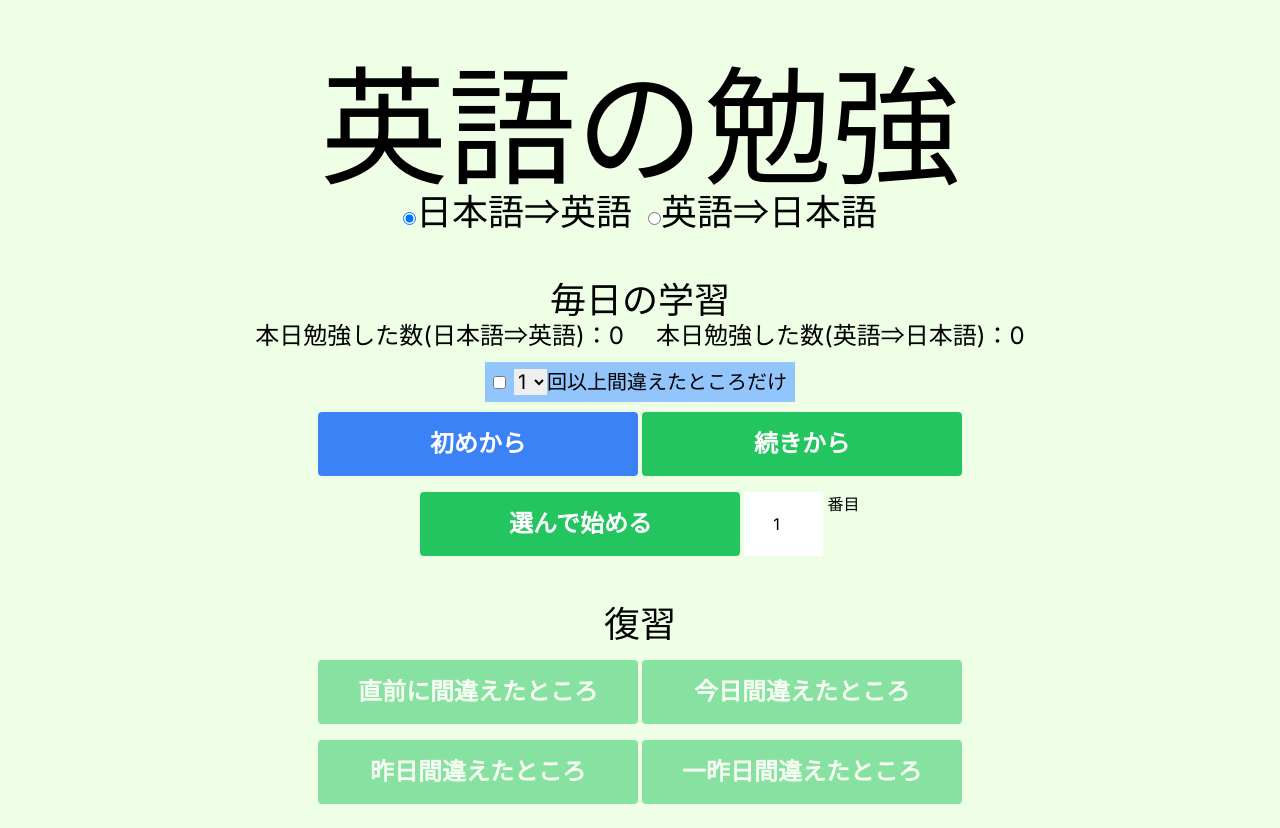
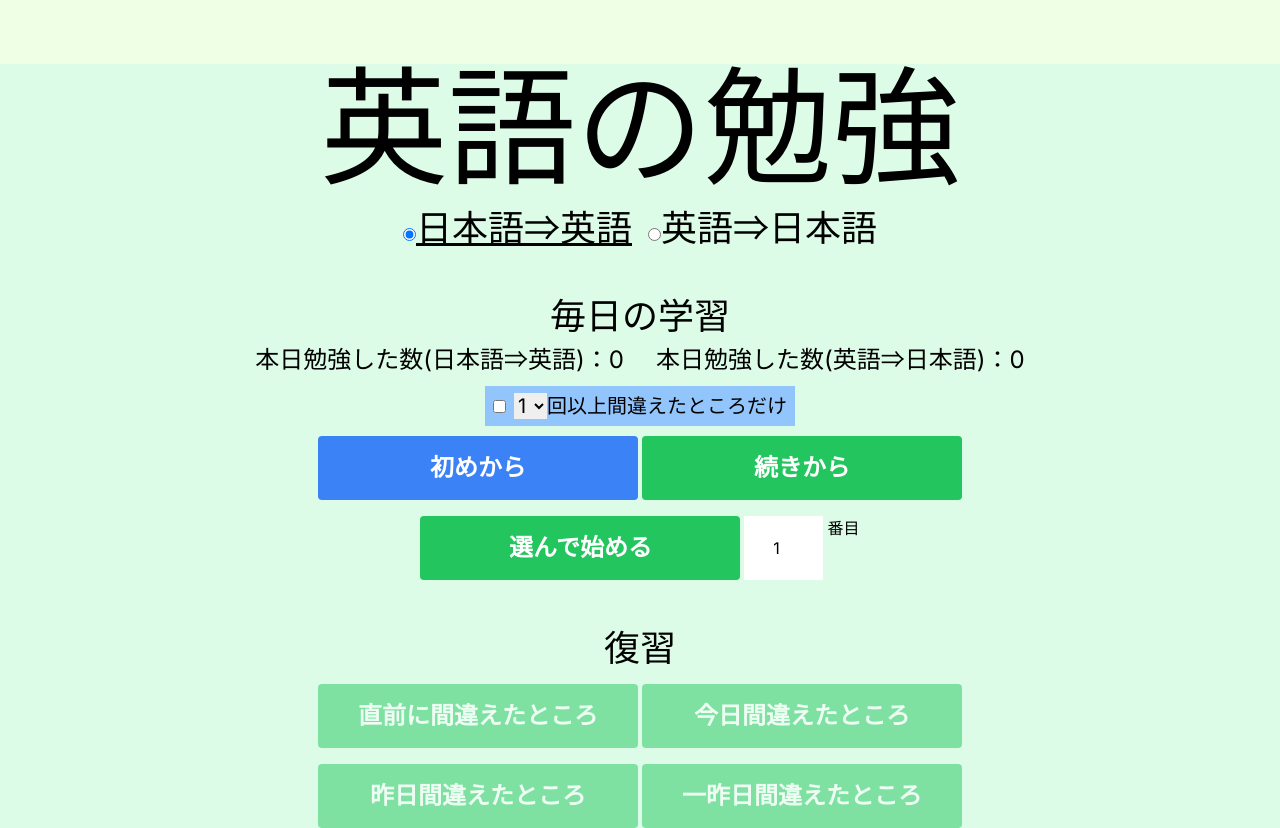
Before and after one commit to tyahha/english-words-study, a Next.js app: page / in a window 1280 px wide. Before the commit the page ends 804 px from the top, so only its background shows below. Built offline with nearby package versions, Linux system fonts and the light colour scheme.

Commit message:
どちらのタイプを選んでいるかわかりやすくした

```diff
--- a/app/page.tsx
+++ b/app/page.tsx
@@ -28,7 +28,13 @@ export default function Home() {
         setQuestionType,
       }}
     >
-      {mode === "title" ? <TitleView /> : <QuestionView />}
+      <div
+        className={`${
+          questionType === "J2E" ? "bg-green-100" : "bg-amber-100"
+        }`}
+      >
+        {mode === "title" ? <TitleView /> : <QuestionView />}
+      </div>
     </AppContext.Provider>
   )
 }
--- a/components/Question.tsx
+++ b/components/Question.tsx
@@ -77,7 +77,7 @@ export const Question = ({ data, onPrev, onNext, onReturnTitle }: Props) => {
   }, [status, onPrev, onNext])
 
   return (
-    <main className={`flex justify-center bg-green-100`}>
+    <main className={`flex justify-center`}>
       <section className="w-11/12 text-center">
         <div className="mt-4 flex gap-8 justify-center">
           <button
--- a/components/Title.tsx
+++ b/components/Title.tsx
@@ -135,8 +135,8 @@ export const TitleView = () => {
   return (
     <main className="mt-16">
       <h1 className="text-9xl text-center">英語の勉強</h1>
-      <div className="flex justify-center gap-4 text-4xl">
-        <div>
+      <div className="flex justify-center gap-4 text-4xl mt-4">
+        <div className={`${questionType === "J2E" && "underline"}`}>
           <input
             id="J2E"
             type="radio"
@@ -145,7 +145,7 @@ export const TitleView = () => {
           />
           <label htmlFor="J2E">日本語⇒英語</label>
         </div>
-        <div>
+        <div className={`${questionType === "E2J" && "underline"}`}>
           <input
             id="E2J"
             type="radio"
@@ -156,7 +156,7 @@ export const TitleView = () => {
         </div>
       </div>
       <h2 className="text-center mt-12 text-4xl">毎日の学習</h2>
-      <div className={"flex justify-center text-2xl gap-8"}>
+      <div className={"flex justify-center text-2xl gap-8 mt-2"}>
         <h2>本日勉強した数(日本語⇒英語)：{todayStudyCount.J2E}</h2>
         <h2>本日勉強した数(英語⇒日本語)：{todayStudyCount.E2J}</h2>
       </div>
```
